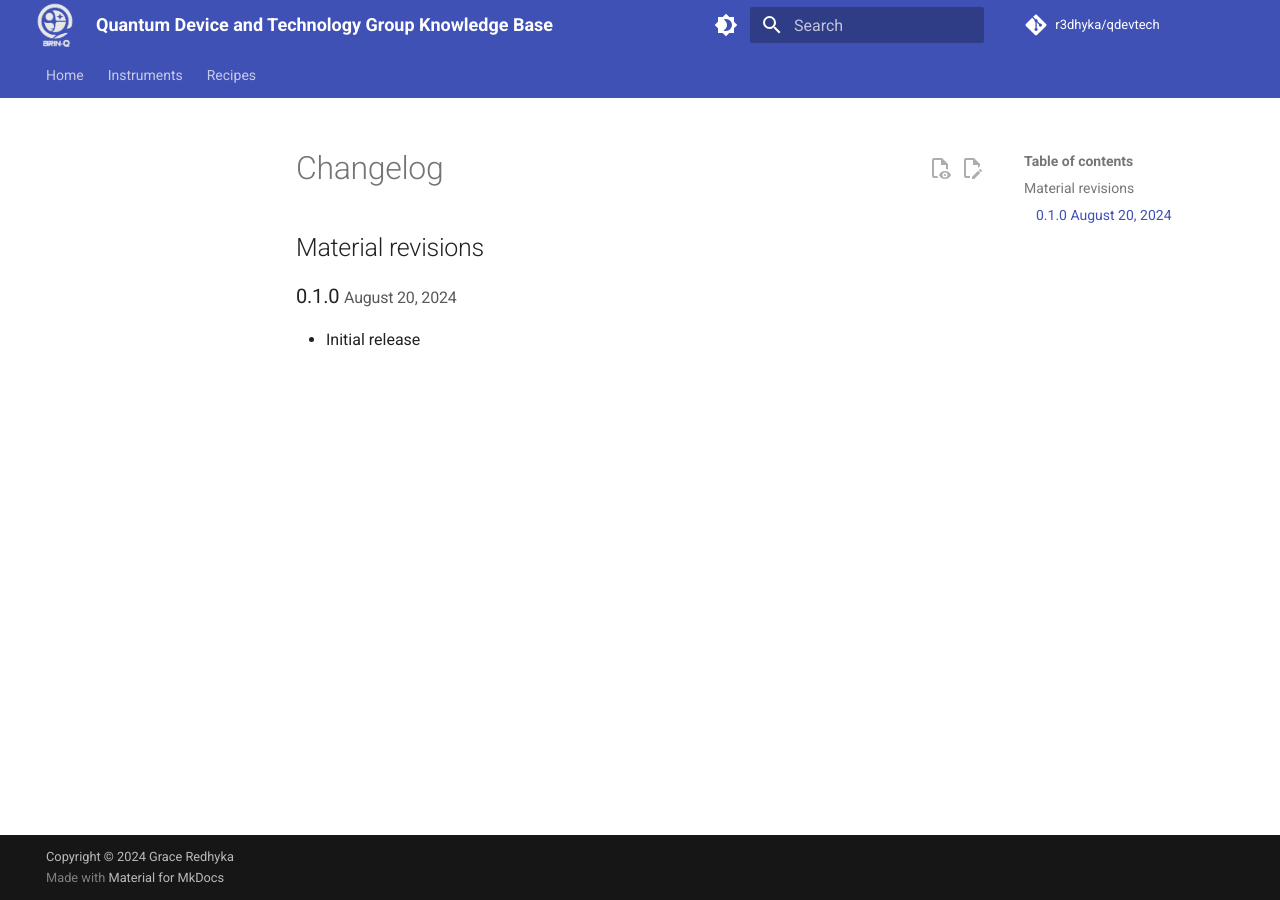
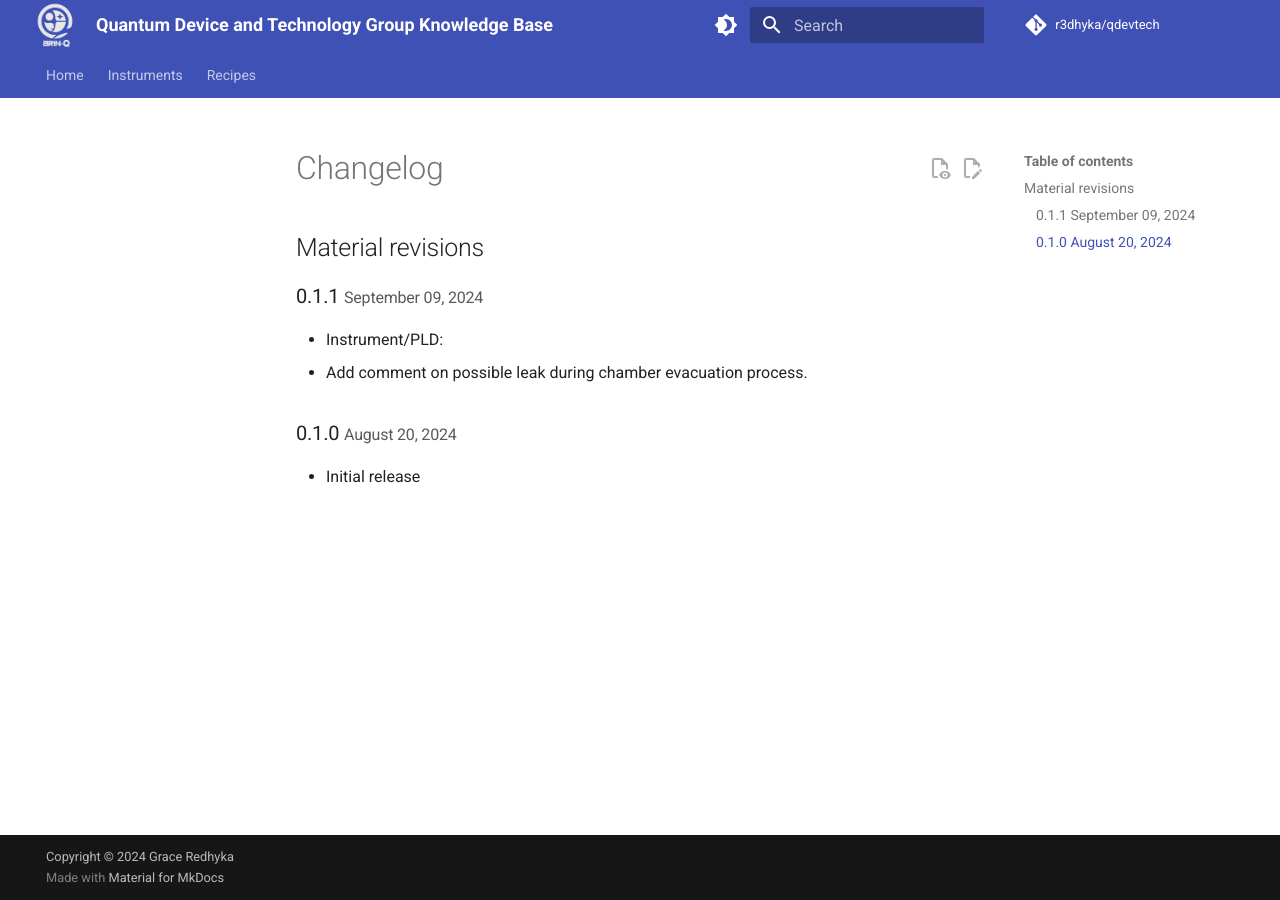
Before and after one commit to r3dhyka/qudev, an MkDocs documentation site: the page built from docs/changelog/index.md, in a window 1280 px wide. Built offline with MkDocs 1.6.1 and Material for MkDocs 9.7.7, drawn with Linux system fonts in a browser that asks for light colours; comment, search, counter and statistics services are not loaded.

Commit message:
Update index.md

```diff
--- a/docs/changelog/index.md
+++ b/docs/changelog/index.md
@@ -2,6 +2,11 @@
 
 ## Material revisions
 
+### 0.1.1 <small>September 09, 2024</small>
+
+- Instrument/PLD:
+  - Add comment on possible leak during chamber evacuation process.
+
 ### 0.1.0 <small>August 20, 2024</small>
 
 - Initial release
```
